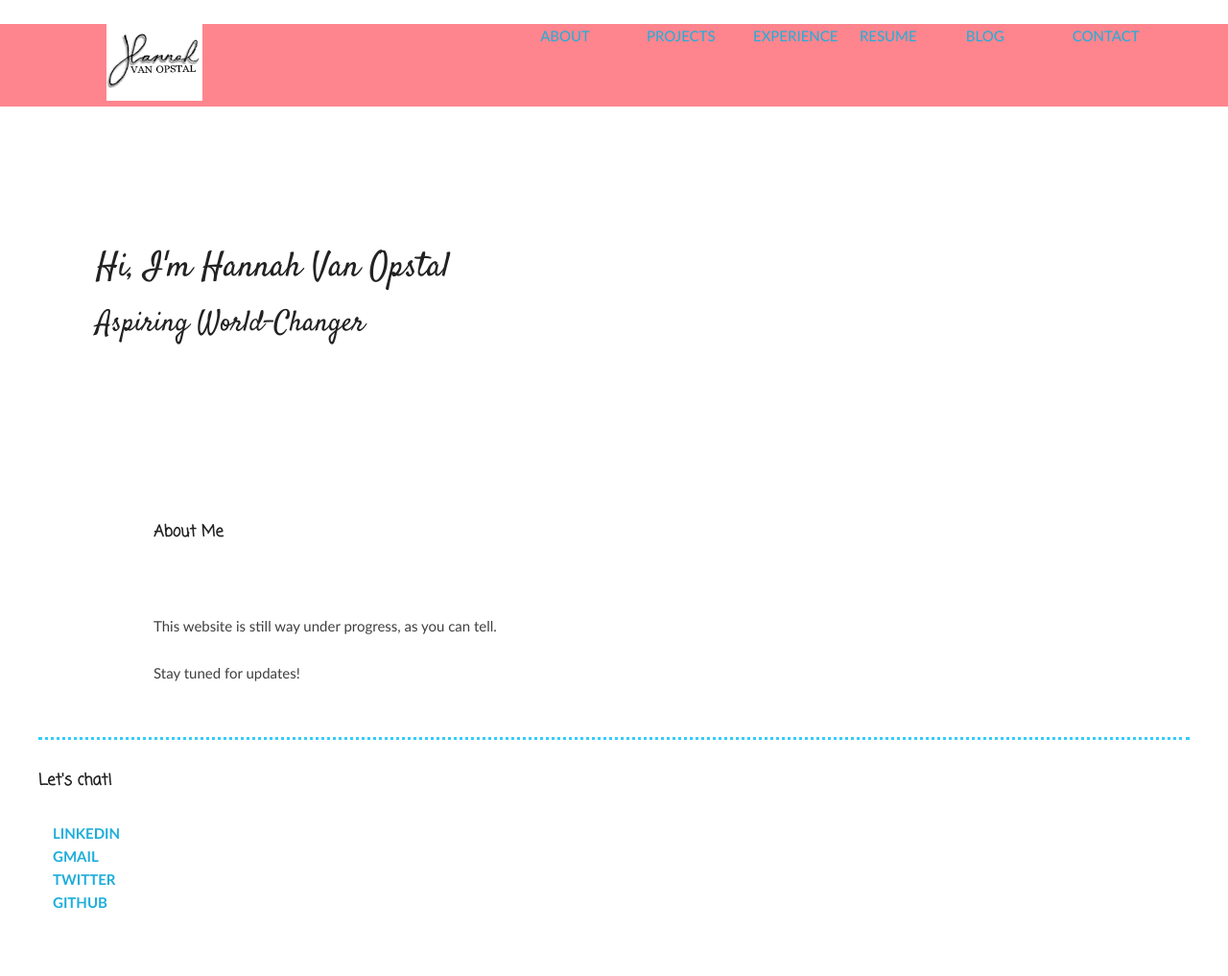
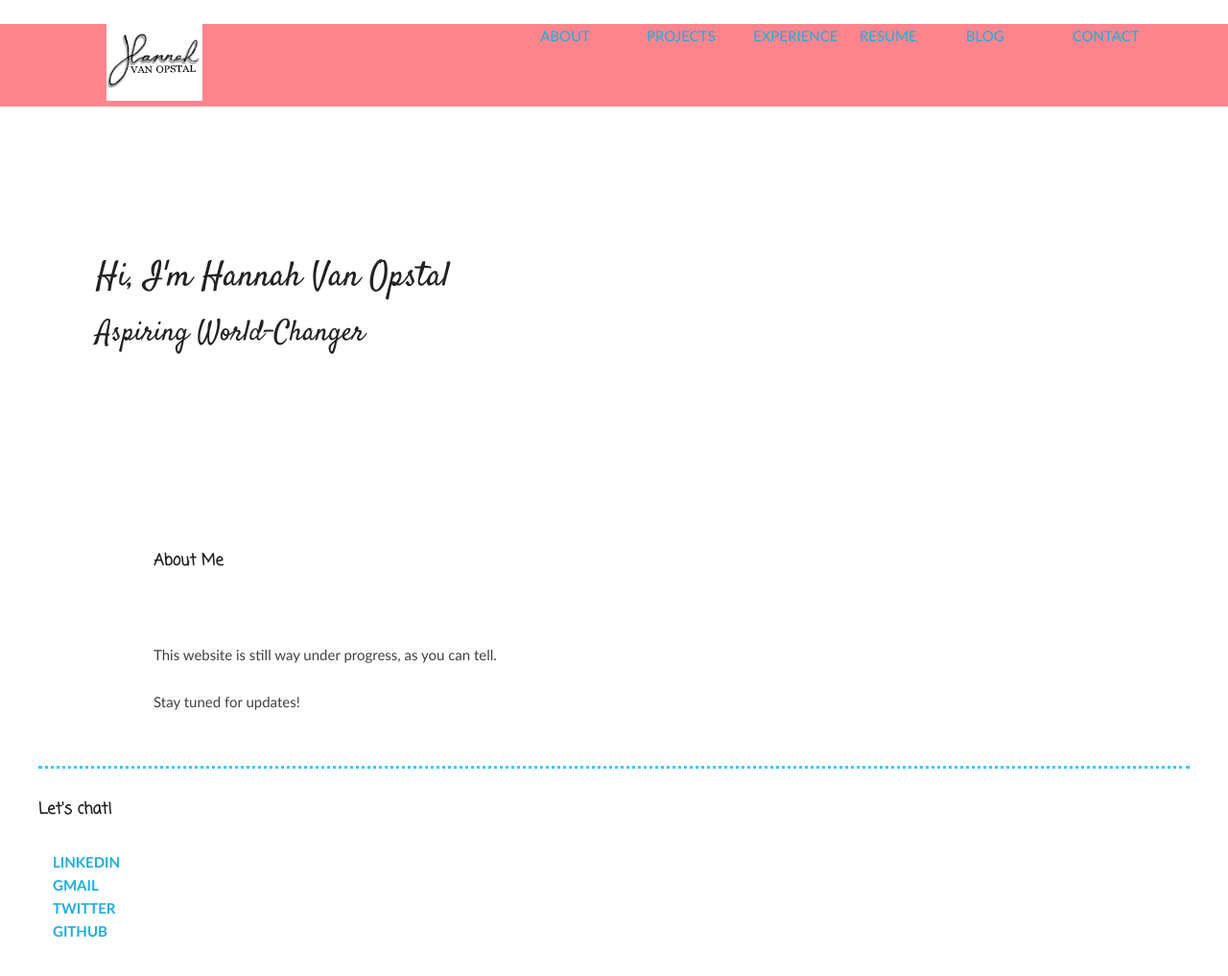
Before and after one commit to hvanopstal/hvanopstal.github.io, a Jekyll site: the page index.html, which Jekyll copies as it is, in a window 1280 px wide. Shown: the whole page at 96% size. Built offline with Jekyll 4.4.1, drawn with Linux system fonts in a browser that asks for light colours; some web fonts are replaced; before the commit the page ends 987 px from its top, so only the background shows below that.

Commit message:
Update main.css

```diff
--- a/css/main.css
+++ b/css/main.css
@@ -71,8 +71,8 @@ div.navigation-bar {
 div.intro {
   font-family: "Satisfy", "Calibri", Arial;
   margin-left: 100px;
-  margin-top: 140px;
-  margin-bottom: 180px;
+  margin-top: 150px;
+  margin-bottom: 200px;
 }
 div.intro-welcome {
   font-size: 2.4em;
```
